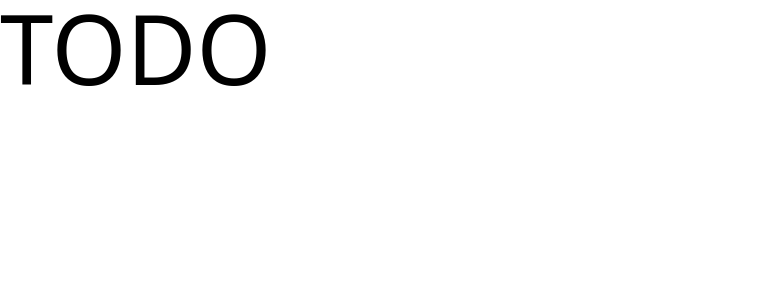
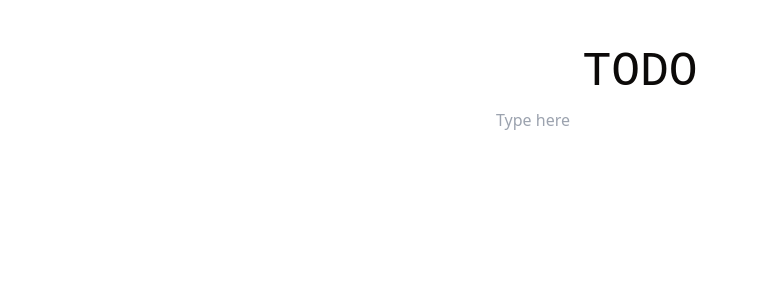
Before and after one commit to beyond009/TODO-mvc, a React (Vite) app: page / in a window 1280 px wide. Shown: the top 300 px of the page, without its empty margins (0-758 px from the left). Built offline with nearby package versions, Linux system fonts and the light colour scheme.

Commit message:
chore:set daisyUI

```diff
--- a/package.json
+++ b/package.json
@@ -8,6 +8,8 @@
     "preview": "vite preview"
   },
   "dependencies": {
+    "@fontsource/space-mono": "^4.5.12",
+    "daisyui": "^2.51.5",
     "react": "^18.2.0",
     "react-dom": "^18.2.0",
     "react-router-dom": "^6.5.0",
--- a/src/App.tsx
+++ b/src/App.tsx
@@ -1,7 +1,16 @@
 import React from "react";
 
 function App() {
-  return <div className="text-8xl">TODO </div>;
+  return (
+    <div className="flex flex-col items-center mt-12">
+      <div className="text-5xl text-stone-950 font-mono">TODO</div>
+      <input
+        type="text"
+        placeholder="Type here"
+        className="input input-bordered input-info w-full max-w-xs"
+      />
+    </div>
+  );
 }
 
 export default App;
--- a/tailwind.config.js
+++ b/tailwind.config.js
@@ -2,7 +2,20 @@
 export default {
   content: ["./src/**/*.html", "./src/**/*.{react,ts,tsx}"],
   theme: {
+    fontFamily: {
+      mono: ["Space Mono", "monospace"],
+    },
     extend: {},
   },
-  plugins: [],
+  plugins: [require("daisyui")],
+  daisyui: {
+    styled: true,
+    themes: false,
+    base: true,
+    utils: true,
+    logs: true,
+    rtl: false,
+    prefix: "",
+    darkTheme: "dark",
+  },
 };
```
Also changed, not shown: 1 other file (tests, documents, lock files or other folders).
